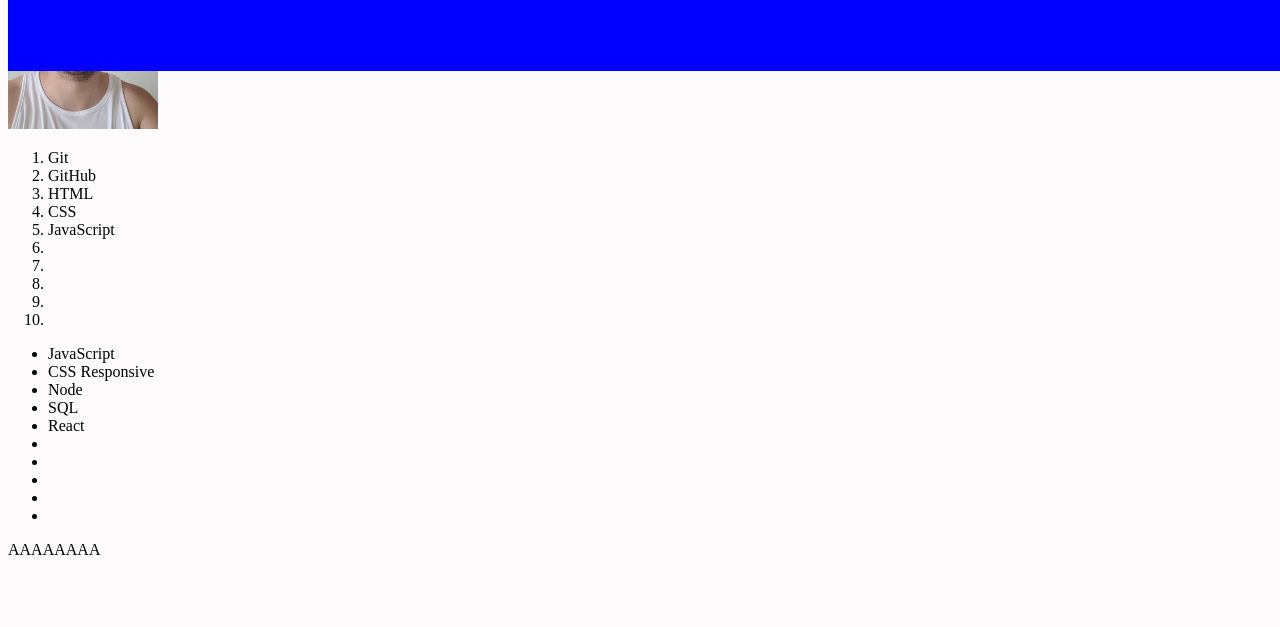
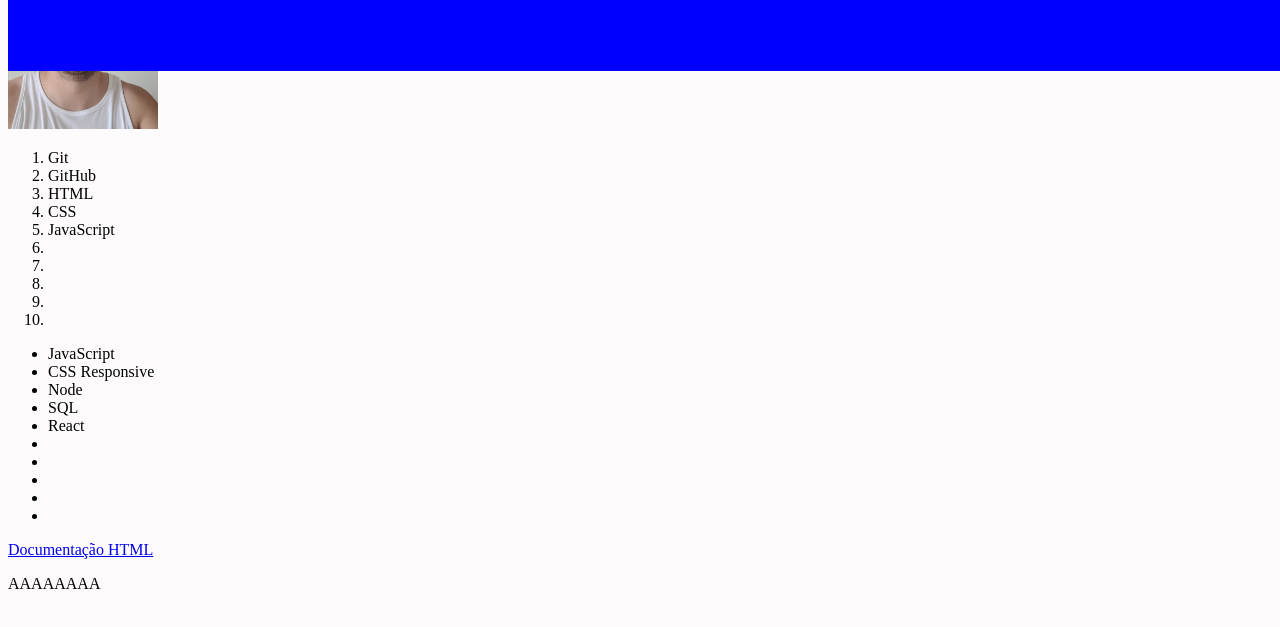
Before and after one commit to rodriguesrai/rai-rodrigues-lessons-learned, a website: page index.html in a window 1280 px wide. Shown: the part 79-706 px from the top of the page. Drawn offline with Linux system fonts and the light colour scheme.

Commit message:
requisito 7 completo

```diff
--- a/index.html
+++ b/index.html
@@ -37,7 +37,7 @@
             <li></li>
             <li></li>
         </ul>
-
+      <a href="https://www.w3schools.com/html/default.asp" target="_blank">Documentação HTML</a>
     </main>
 
     <footer id="rodape">
```
